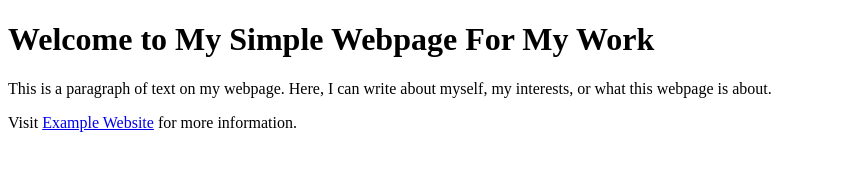
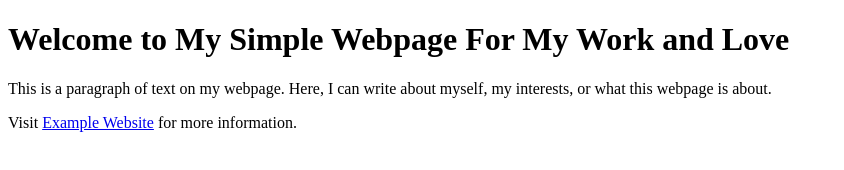
Before and after one commit to SterlingJosh/git-demo, a plain HTML site: page web/index.html in a window 1280 px wide. Shown: the whole page, without its empty margins (0-844 px from the left). Drawn offline with Linux system fonts and the light colour scheme.

Commit message:
updating index page

```diff
--- a/web/index.html
+++ b/web/index.html
@@ -6,7 +6,7 @@
     <title>Simple Webpage</title>
 </head>
 <body>
-    <h1>Welcome to My Simple Webpage For My Work</h1>
+    <h1>Welcome to My Simple Webpage For My Work and Love</h1>
     <p>This is a paragraph of text on my webpage. Here, I can write about myself, my interests, or what this webpage is about.</p>
     <p>Visit <a href="https://www.example.com">Example Website</a> for more information.</p>
 </body>
```
